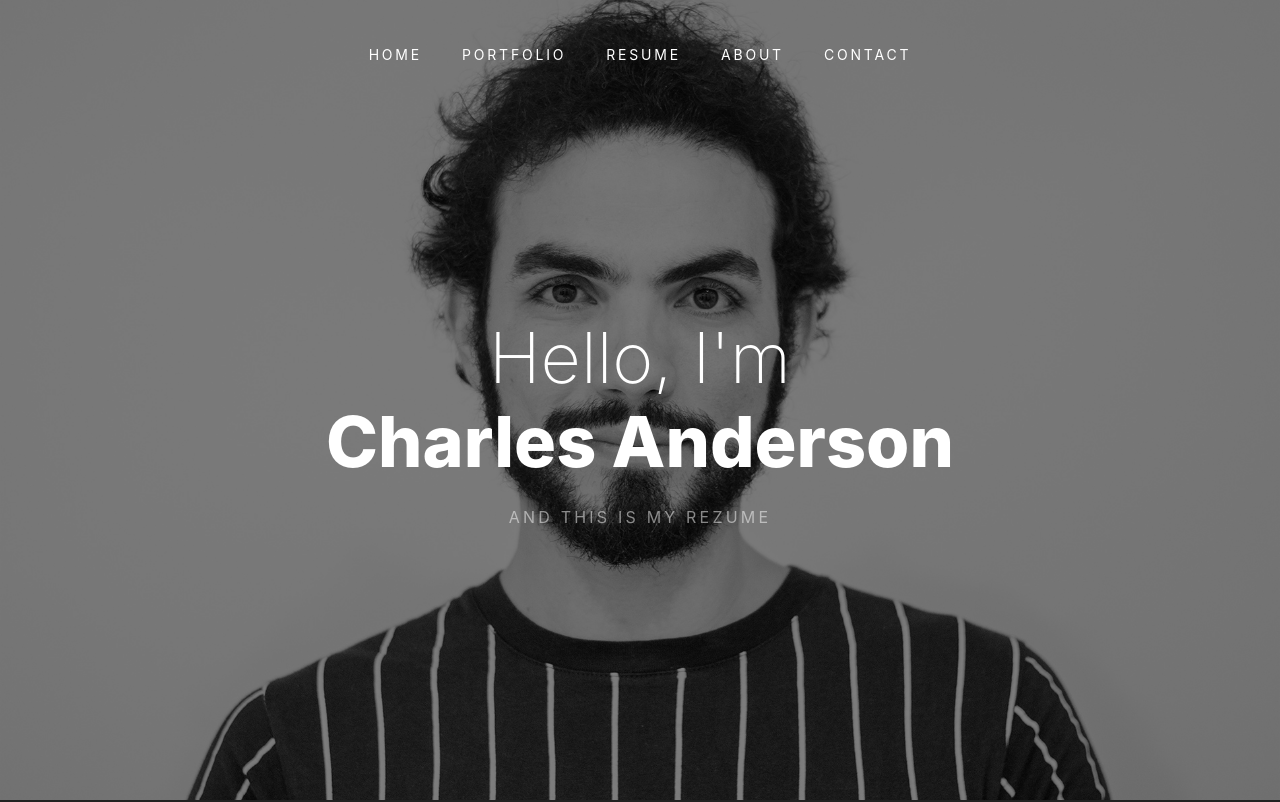
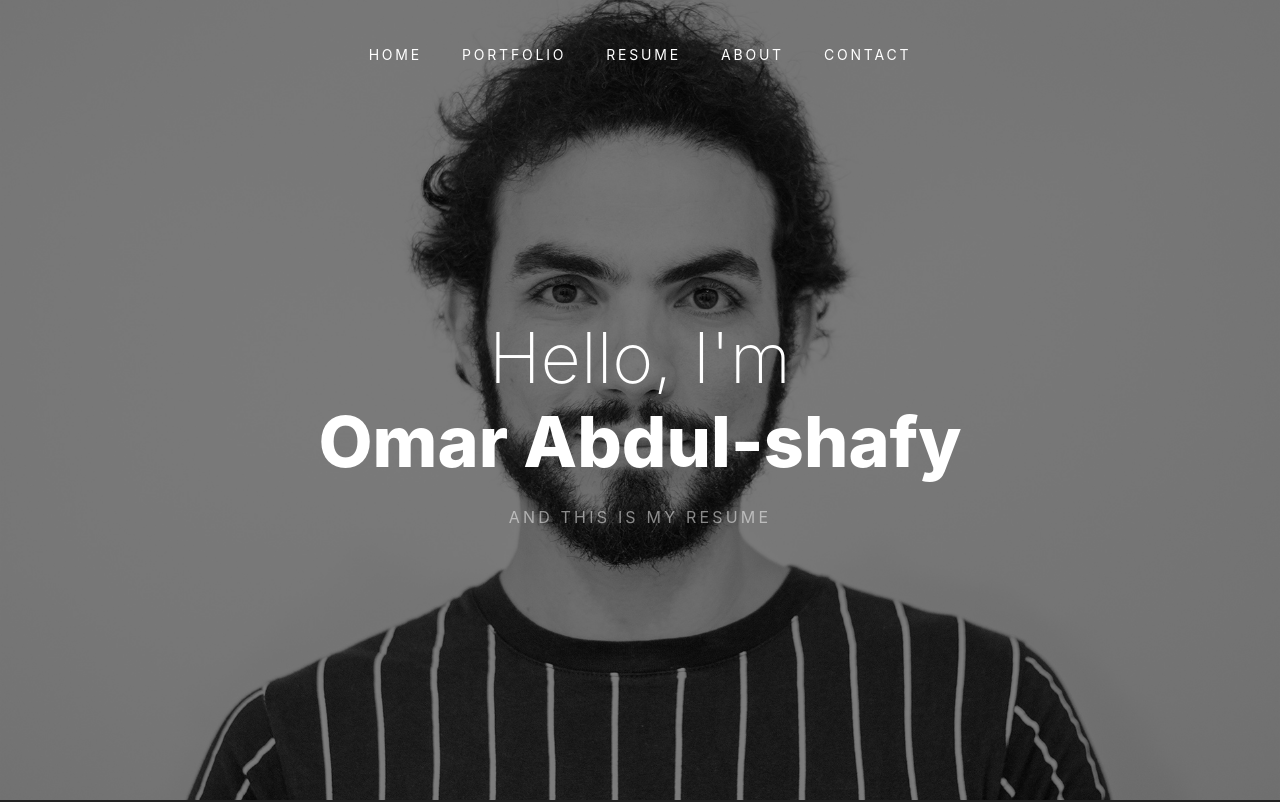
Before and after one commit to Omar-Develop/My-Portfolio, a plain HTML site: page index.html in a window 1280 px wide. Shown: the top 802 px of the page. Drawn offline with nearby package versions, Linux system fonts and the light colour scheme; files whose address does not match are found by name.

Commit message:
update name

```diff
--- a/index.html
+++ b/index.html
@@ -47,8 +47,8 @@
 			<div class="row intro-text align-items-center justify-content-center">
 				<div class="col-md-10 text-center pt-5">
 
-					<h1 class="site-heading site-animate">Hello, I'm <strong class="d-block">Charles Anderson</strong></h1>
-					<strong class="d-block text-white text-uppercase letter-spacing">and this is My Rezume</strong>
+					<h1 class="site-heading site-animate">Hello, I'm <strong class="d-block"> Omar Abdul-shafy</strong></h1>
+					<strong class="d-block text-white text-uppercase letter-spacing">and this is My Resume</strong>
 
 				</div>
 			</div>
```
